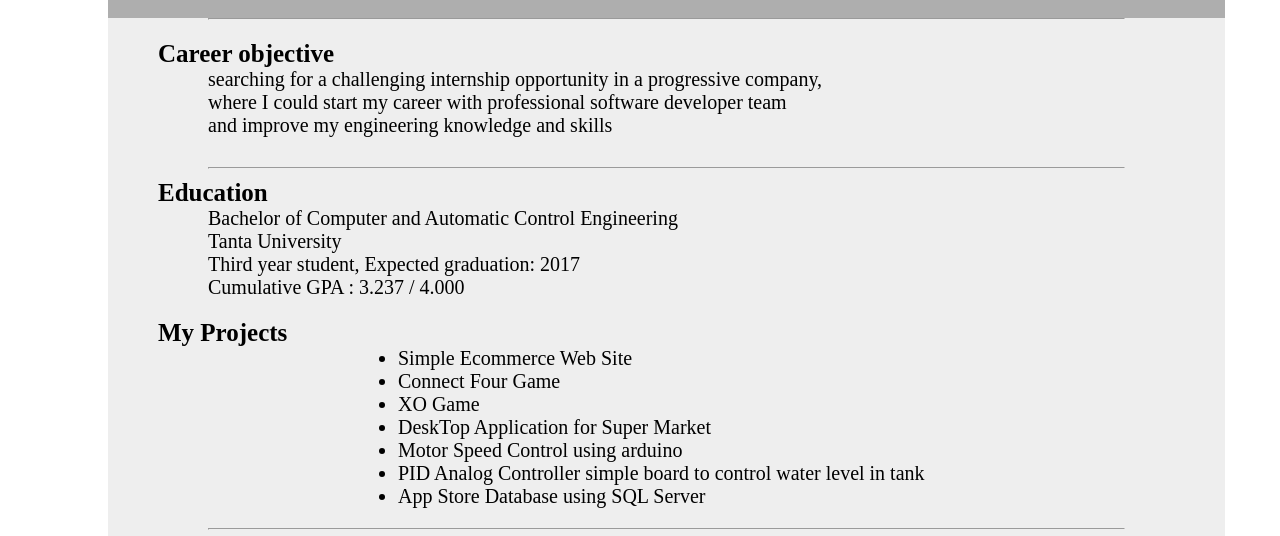
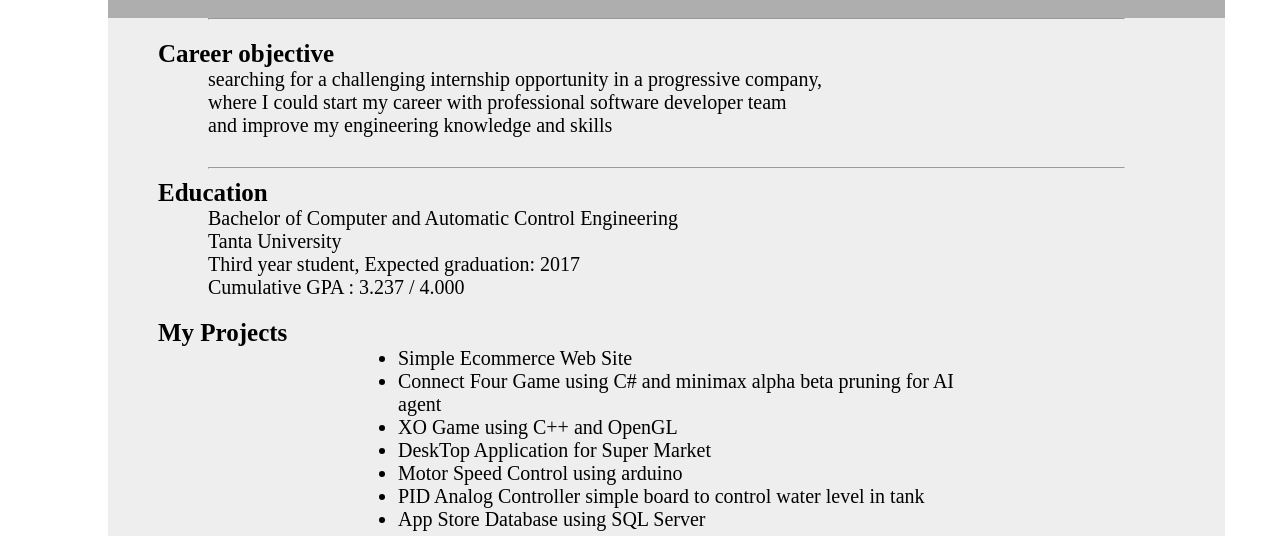
Before and after one commit to amrelshinawy1/inno-tech, a plain HTML site: page cv.html in a window 1280 px wide. Shown: the part 264-800 px from the top of the page. Drawn offline with Linux system fonts and the light colour scheme.

Commit message:
Update cv.html

```diff
--- a/cv.html
+++ b/cv.html
@@ -52,8 +52,8 @@ Cumulative GPA : 3.237 / 4.000
 <h2>My Projects</h2>
 <ul>
 <li>Simple Ecommerce Web Site </li>
-<li>Connect Four Game</li>
-<li>XO Game</li>
+<li>Connect Four Game using C# and minimax alpha beta pruning for AI agent</li>
+<li>XO Game using C++ and OpenGL</li>
 <li>DeskTop Application for Super Market</li>
 <li>Motor Speed Control   using arduino </li>
 <li>PID Analog Controller simple board to control water level in tank </li>
```
